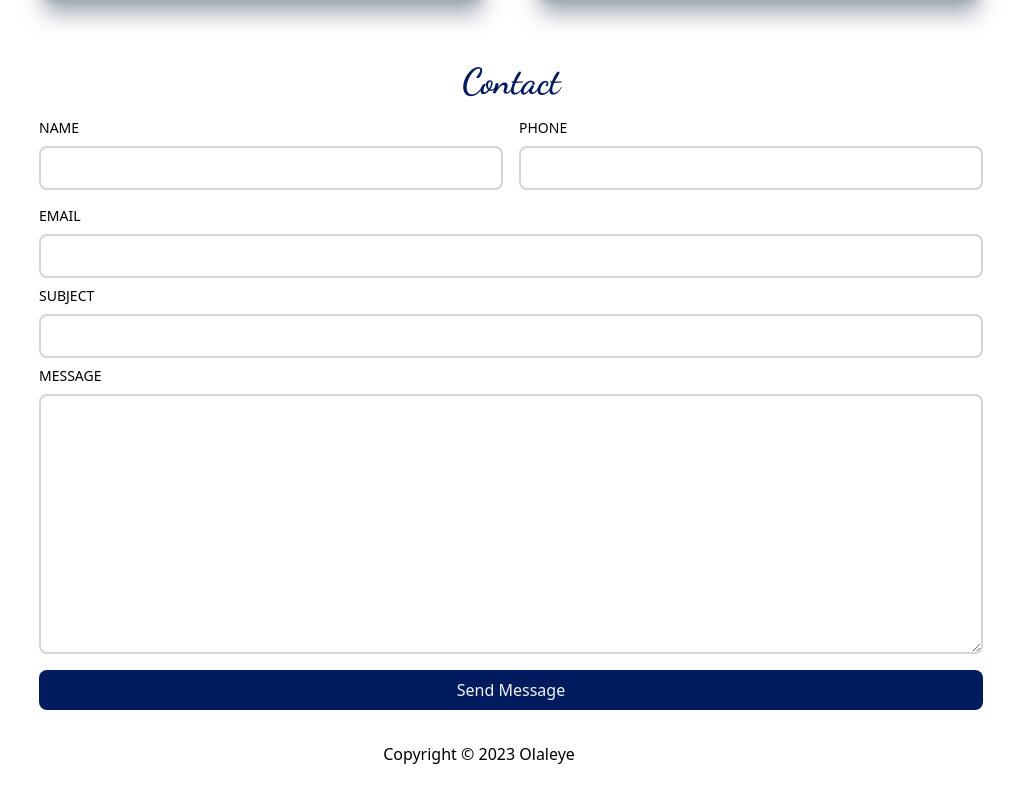
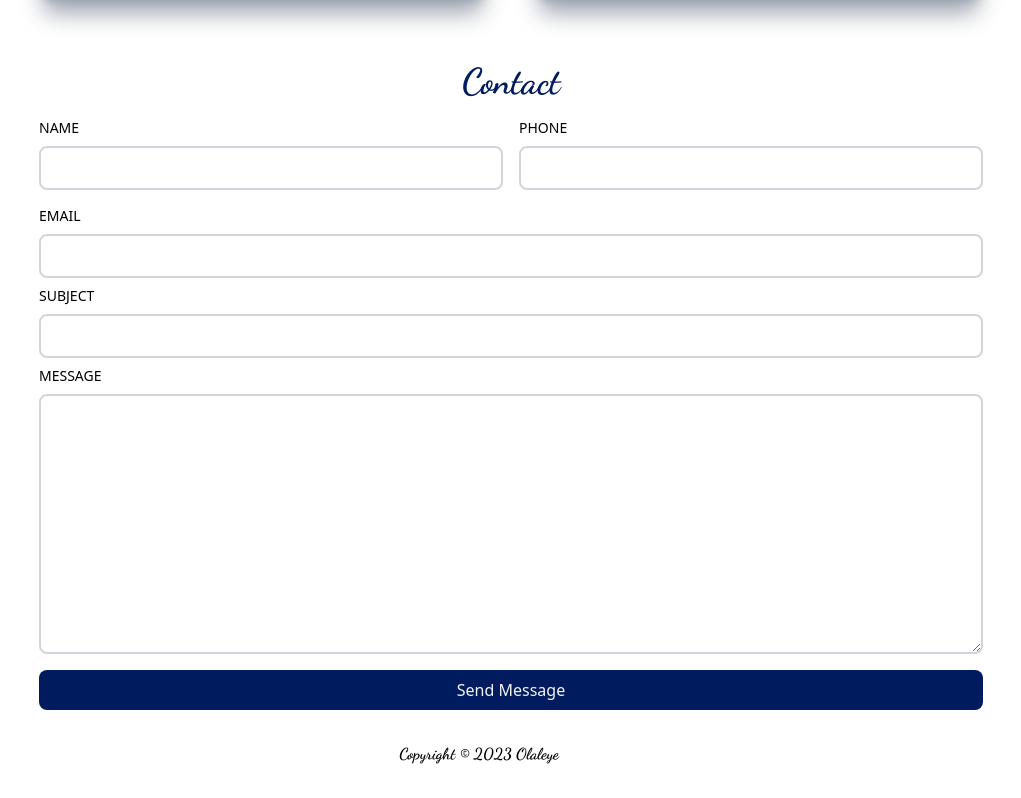
Before and after one commit to Junnygram/Junnygram-, a React (Vite) app: page / in a window 1280 px wide. Shown: the part 3403-4201 px from the top of the page, without its empty margins (161-1182 px from the left). Built offline with nearby package versions, Linux system fonts and the light colour scheme.

Commit message:
styled it

```diff
--- a/src/components/Footer.jsx
+++ b/src/components/Footer.jsx
@@ -3,7 +3,7 @@
 function Footer() {
   const year = new Date().getFullYear();
   return (
-    <footer className="flexnjustify-center items-center ">
+    <footer className="flex font-press-start justify-center items-center ">
       <p>Copyright © {year} Olaleye</p>
     </footer>
   );
```
